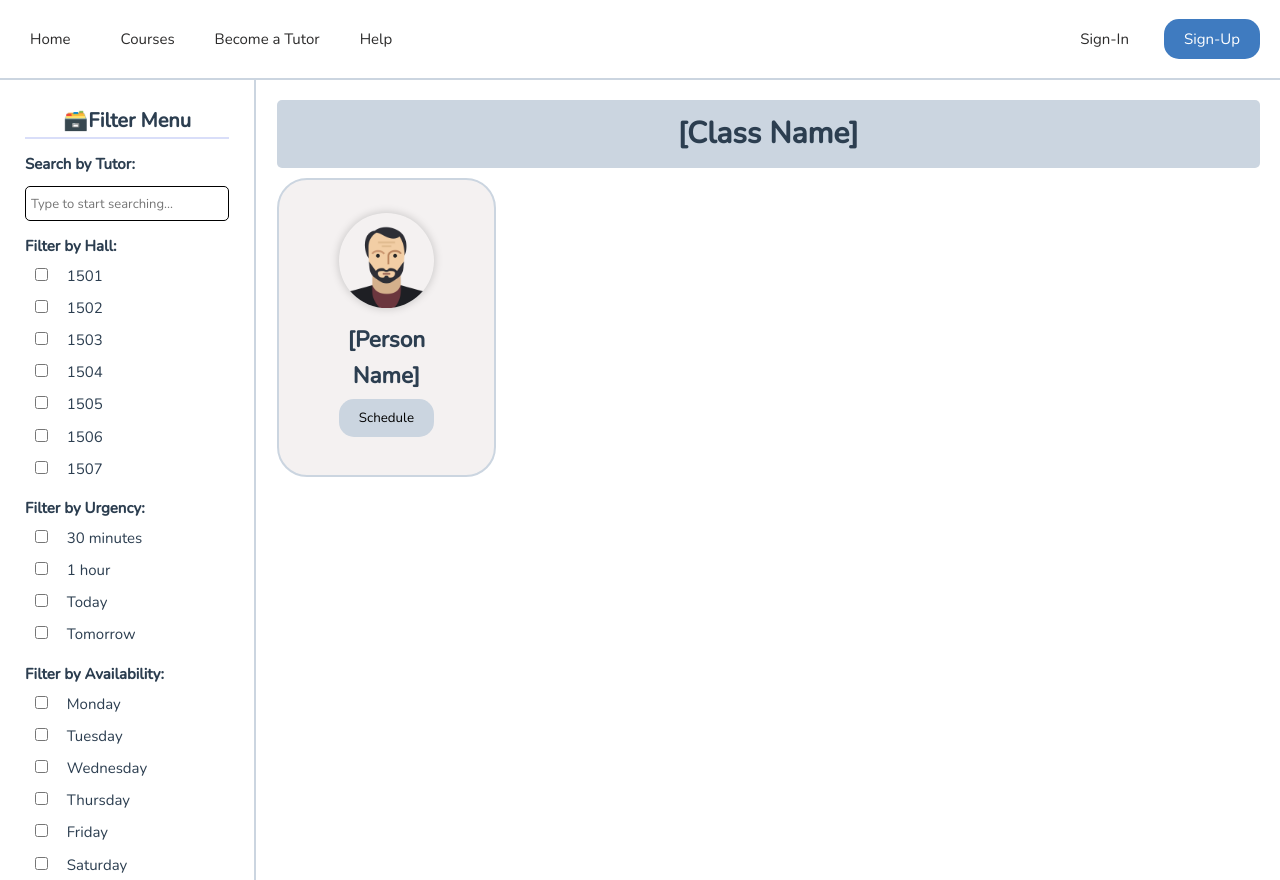
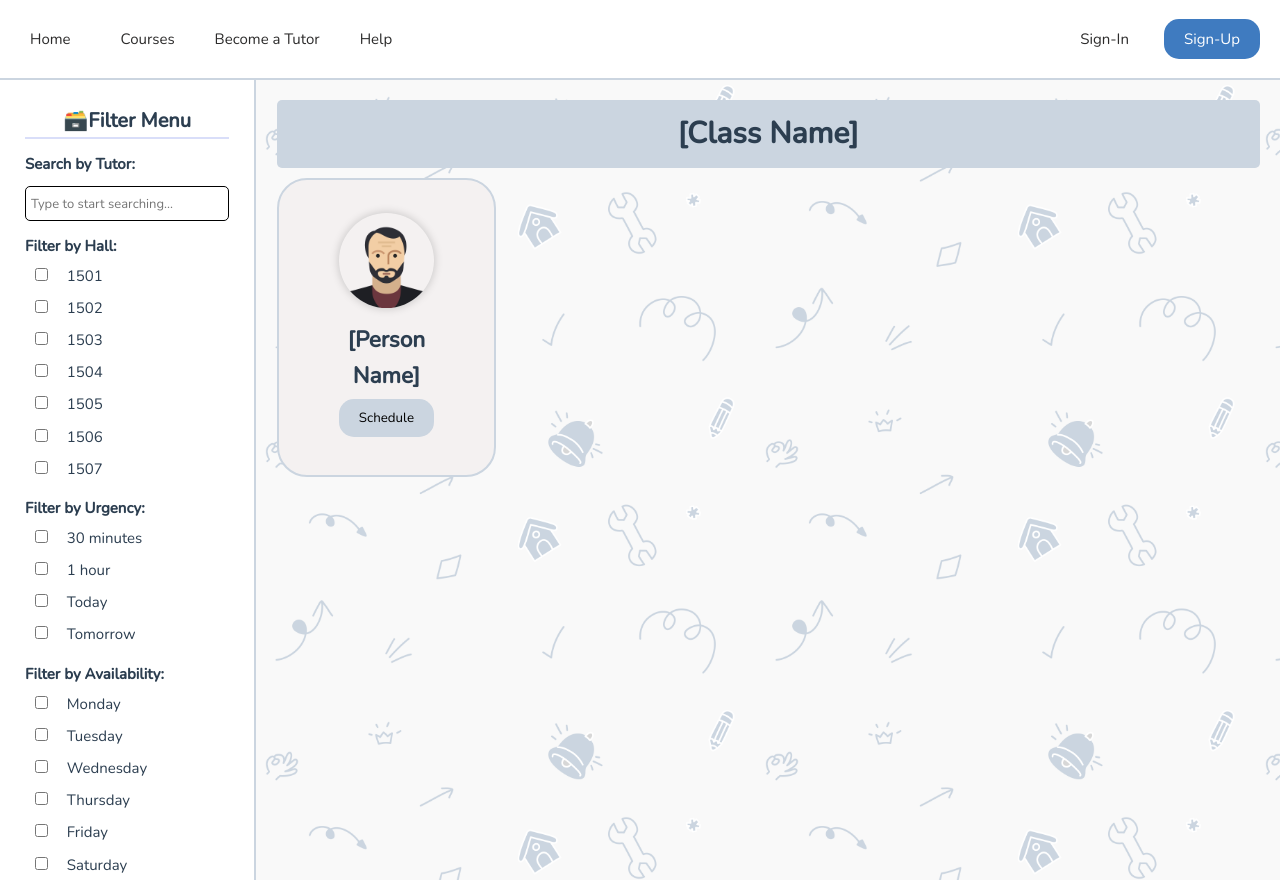
Before and after one commit to vid277/IMSATutoring, a Vue app in the folder IMSATutors/: page /tutors in a window 1280 px wide. Built offline with nearby package versions, Linux system fonts and the light colour scheme.

Commit message:
added a background to tutors page

```diff
--- a/IMSATutors/src/views/Courses.vue
+++ b/IMSATutors/src/views/Courses.vue
@@ -513,7 +513,7 @@ main {
 
 .blankCard {
   border: none;
-  background-color: white;
+  background-color: transparent;
 }
 
 .wellnessCard {
--- a/IMSATutors/src/views/TutorsList.vue
+++ b/IMSATutors/src/views/TutorsList.vue
@@ -263,6 +263,9 @@ main {
   align-items: center;
   height: calc(100vh);
   width: 100%;
+  background-image: url("../assets/Background.png");
+  background-repeat: repeat;
+  background-size: 500px;
 }
 
 .mainTextPlace .innerBox {
@@ -279,7 +282,7 @@ main {
 .mainTextPlace .innerBox .TextPlaceWrapper h1 {
   display: flex;
   justify-content: center;
-  background-color: rgb(203, 213, 224);
+  background-color: #cbd5e0;
   padding: 10px;
   border-radius: 5px;
   text-align: center;
```
Also changed, not shown: IMSATutors/src/assets/Background.png (added).
